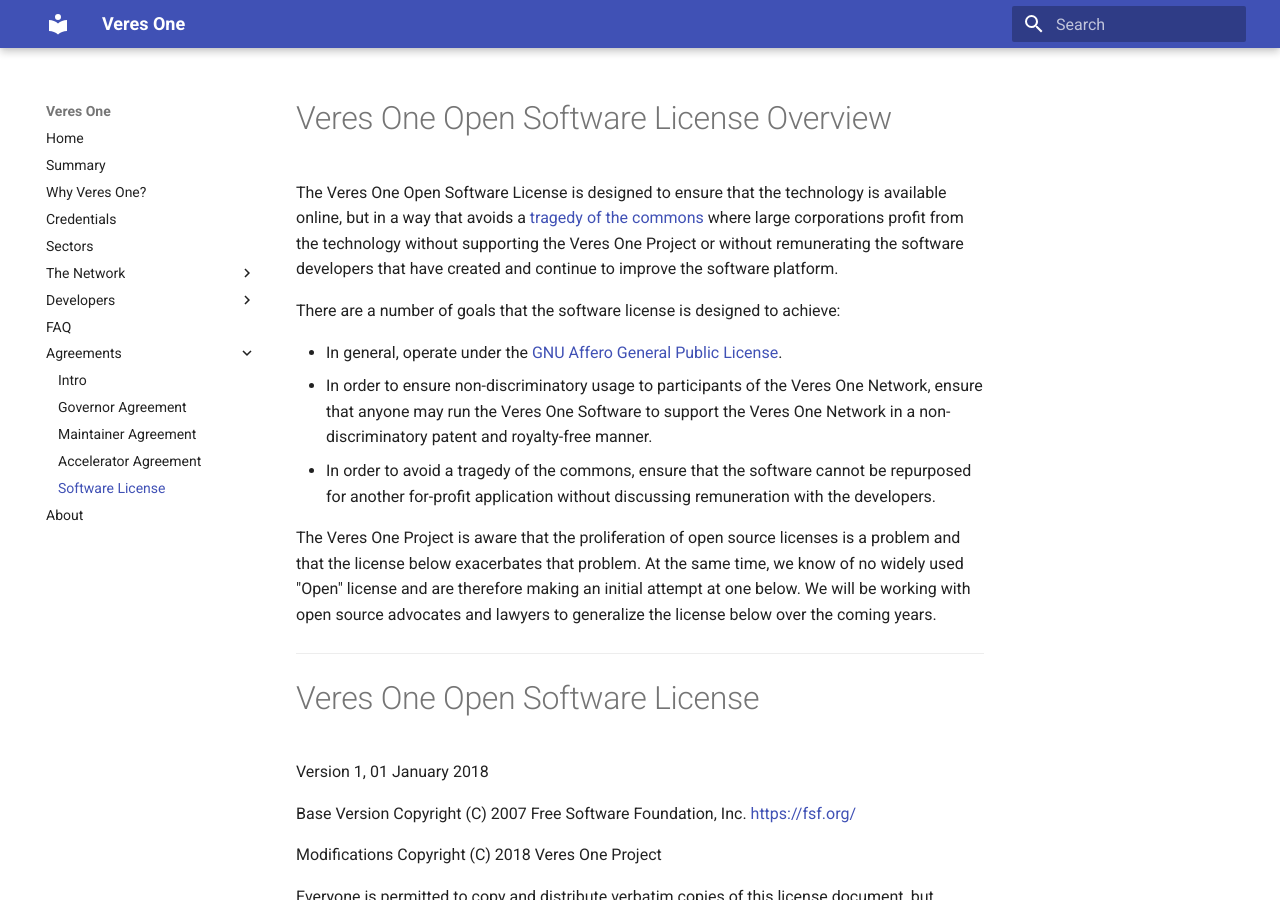
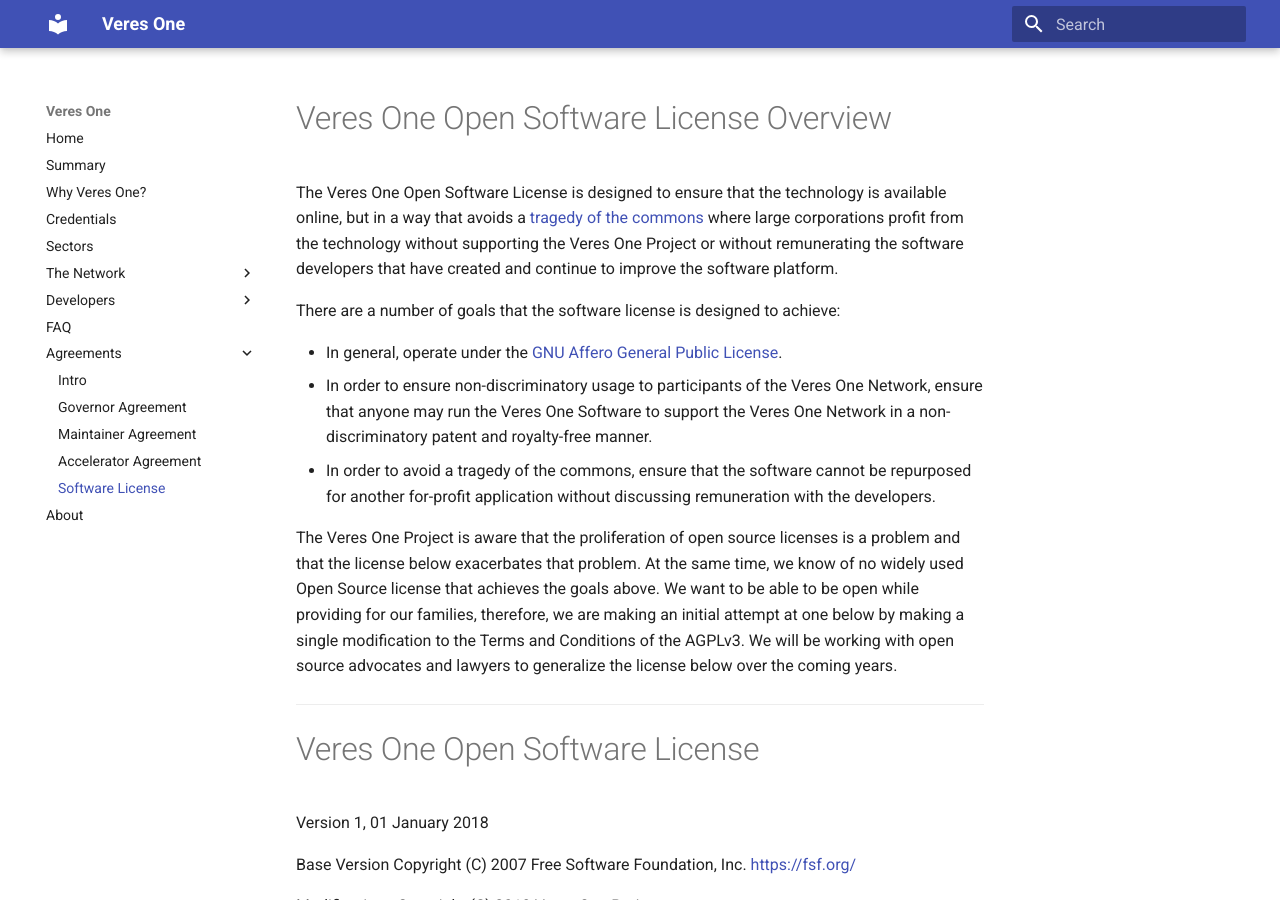
Before and after one commit to veres-one/docs.veres.one, an MkDocs documentation site: the page built from docs/agreements/software.md, in a window 1280 px wide and 900 px high. Built offline with MkDocs 1.6.1 and Material for MkDocs 9.7.7, drawn with Linux system fonts in a browser that asks for light colours; old or Windows-style settings are respelled for this version of MkDocs.

Commit message:
Update software license purpose.

```diff
--- a/docs/agreements/software.md
+++ b/docs/agreements/software.md
@@ -20,8 +20,10 @@ There are a number of goals that the software license is designed to achieve:
 
 The Veres One Project is aware that the proliferation of open source licenses
 is a problem and that the license below exacerbates that problem. At the
-same time, we know of no widely used "Open" license and are
-therefore making an initial attempt at one below. We will be working
+same time, we know of no widely used Open Source license that achieves the
+goals above. We want to be able to be open while providing for our families,
+therefore, we are making an initial attempt at one below by making a single
+modification to the Terms and Conditions of the AGPLv3. We will be working
 with open source advocates and lawyers to generalize the license below
 over the coming years.
 
```
